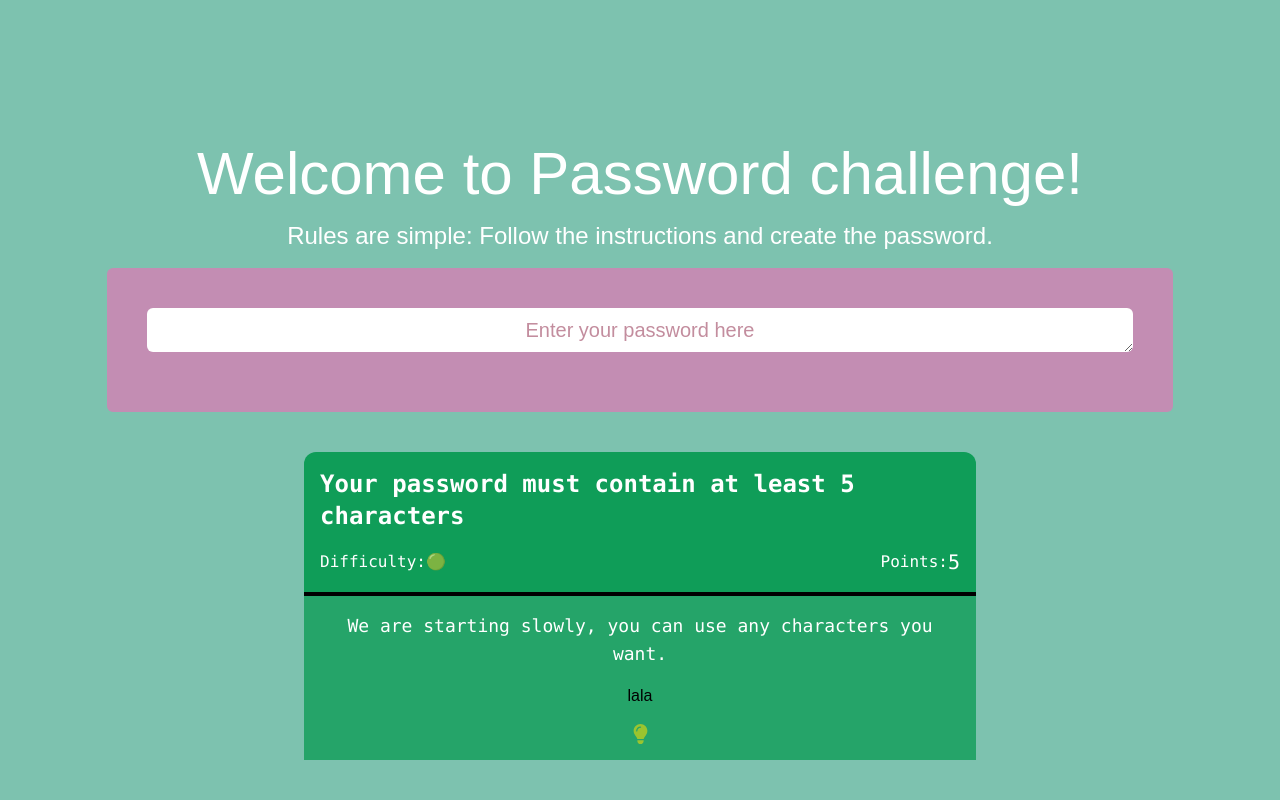
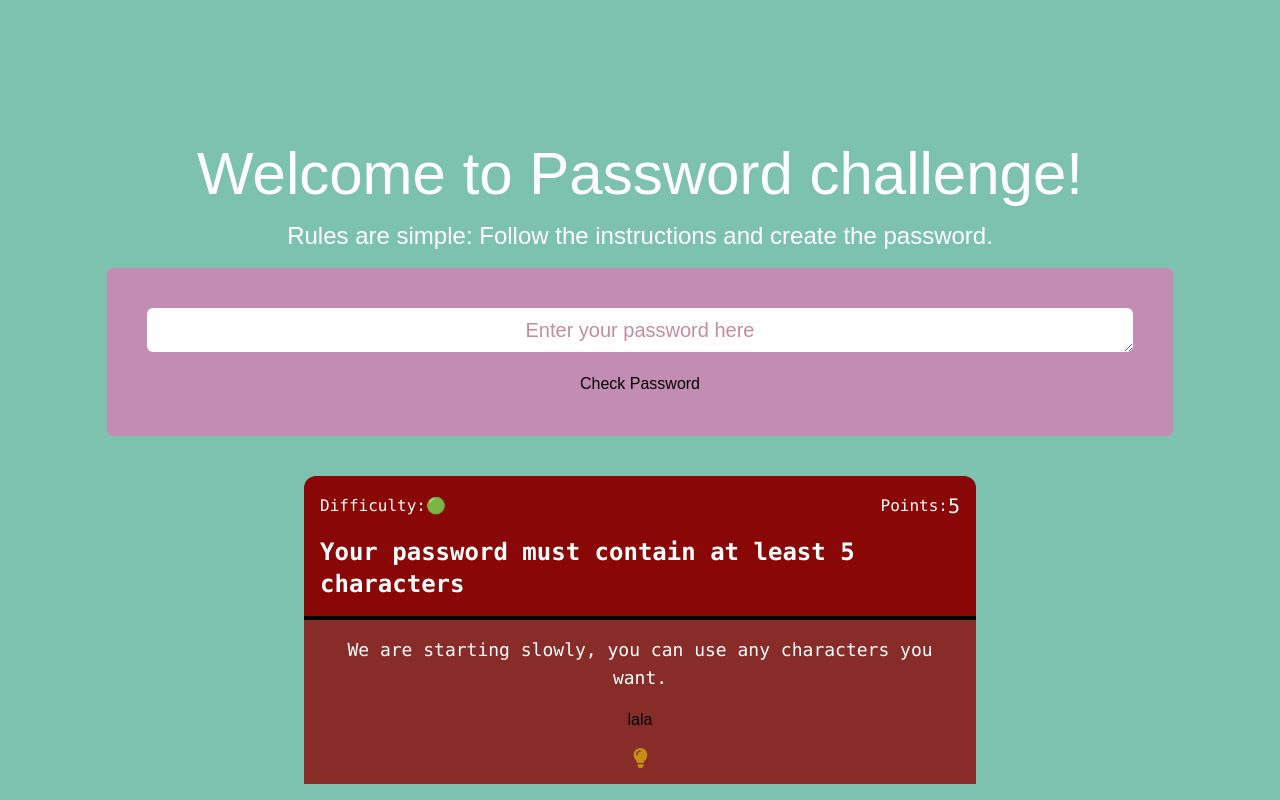
Before and after one commit to Michael-Melis/password-game, a Next.js app: page /en in a window 1280 px wide. Both pictures are taken after a click on the button "Start challenge". Built offline with nearby package versions, Linux system fonts and the light colour scheme.

Commit message:
feat(task):changing color based on isValid

```diff
--- a/app/[locale]/_components/MainChallenge.tsx
+++ b/app/[locale]/_components/MainChallenge.tsx
@@ -3,7 +3,7 @@
 import { Dispatch, SetStateAction } from 'react';
 import StyledButton from './elements/Button';
 import MainInput from './MainInput';
-import TasksToSolve from './tasks/TasksToSolve';
+
 
 const MainChallenge = ({
   challengeStarted,
@@ -12,12 +12,16 @@ const MainChallenge = ({
   challengeStarted: boolean;
   setChallengeStarted: Dispatch<SetStateAction<boolean>>;
 }) => {
+  const handleFormSubmit = (data: any) => {
+    // Here you can implement the logic to validate the user input against the challenge conditions
+    console.log(data.password);
+  };
+
   return (
     <div className='rounded-t-2xl flex justify-center w-screen'>
       {challengeStarted ? (
         <div className='flex flex-col w-screen items-center'>
-          <MainInput />
-          <TasksToSolve />
+          <MainInput onSubmit={handleFormSubmit} />
         </div>
       ) : (
         <StyledButton
@@ -32,5 +36,4 @@ const MainChallenge = ({
     </div>
   );
 };
-
 export default MainChallenge;
--- a/app/[locale]/_components/MainInput.tsx
+++ b/app/[locale]/_components/MainInput.tsx
@@ -1,13 +1,31 @@
-import { useTranslations } from 'next-intl';
-import React, { useState } from 'react';
 import DynamicRowTextArea from './elements/DynamicRowTextArea';
+import { useForm } from 'react-hook-form';
+import * as yup from 'yup';
+import { yupResolver } from '@hookform/resolvers/yup';
+import TasksToSolve from './tasks/TasksToSolve';
+import { useState } from 'react';
 
-const MainInput = () => {
-  // * Localization
-  const t = useTranslations('MainPage');
+const schema = yup.object().shape({
+  password: yup.string().min(5).required('Password is required'),
+});
 
-  // * States
-  const [password, setPassword] = useState<string>('');
+const MainInput = ({ onSubmit }: { onSubmit: any }) => {
+  const [challengeNumber, setChallengeNumber] = useState(1);
+
+  const defaultValues = {
+    password: '',
+  };
+
+  // * React hook form
+  const {
+    control,
+    handleSubmit,
+    watch,
+    formState: { errors, isValid },
+  } = useForm({
+    defaultValues,
+    resolver: yupResolver(schema),
+  });
 
   /**
    *
@@ -19,20 +37,29 @@ const MainInput = () => {
    *
    */
 
-
+  const formProps = {
+    control,
+    errors,
+  };
 
   return (
-    <div className='flex bg-[#c38db3] flex-col justify-center items-center rounded-md p-10 h-auto w-10/12'>
-      <DynamicRowTextArea
-        setValue={setPassword}
-        placeholder='passwordPlaceholder'
-        numberOfLetters={password.length}
-      />
+    <>
+      <form
+        className='flex bg-[#c38db3] flex-col justify-center items-center rounded-md p-10 h-auto w-10/12'
+        onSubmit={handleSubmit(onSubmit)}>
+        <DynamicRowTextArea
+          placeholder='passwordPlaceholder'
+          numberOfLetters={watch('password').length}
+          formProps={formProps}
+        />
 
-      <p className='text-4xl mt-5 text-[#E8A87C] break-words w-full '>
-        {password}
-      </p>
-    </div>
+        <p className='text-4xl mt-5 text-[#E8A87C] break-words w-full '>
+          {watch('password')}
+        </p>
+        <button type='submit' disabled={isValid}>Check Password</button>
+      </form>
+      <TasksToSolve isValid={isValid} challengeNumber={challengeNumber} />
+    </>
   );
 };
 
--- a/app/[locale]/_components/elements/DynamicRowTextArea.tsx
+++ b/app/[locale]/_components/elements/DynamicRowTextArea.tsx
@@ -3,15 +3,24 @@
 import { useTranslations } from 'next-intl';
 import { useScreenWidth } from '../../_hooks/useScreenWidth';
 import { calculateNumberOfRows } from '../../_utils/helpers';
+import { Control, Controller } from 'react-hook-form';
 
 const DynamicRowTextArea = ({
-  setValue,
   placeholder,
   numberOfLetters,
+  formProps,
 }: {
-  setValue: React.Dispatch<React.SetStateAction<string>>;
   placeholder: string;
   numberOfLetters: number;
+  formProps: {
+    control: Control<
+      {
+        password: string;
+      },
+      any
+    >;
+    errors: any;
+  };
 }) => {
   // * Localization
   const t = useTranslations('MainPage');
@@ -23,12 +32,21 @@ const DynamicRowTextArea = ({
   const numberOfRows = calculateNumberOfRows(actualWidth, numberOfLetters);
 
   return (
-    <textarea
-      placeholder={t(placeholder)}
-      className='w-full rounded-md p-2 h-auto  text-[#E27D60] text-xl  text-center focus:border-none outline-none  placeholder:text-center placeholder:text-[#C38D9E]'
-      onChange={(e) => setValue(e.target.value)}
-      rows={numberOfRows}
-    />
+    <>
+      <Controller
+        name='password'
+        control={formProps.control}
+        render={({ field }) => (
+          <textarea
+            placeholder={t(placeholder)}
+            {...field}
+            className='w-full rounded-md p-2 h-auto  text-[#E27D60] text-xl  text-center focus:border-none outline-none  placeholder:text-center placeholder:text-[#C38D9E]'
+            rows={numberOfRows}
+          />
+        )}
+      />
+      {formProps.errors.password && <p>{formProps.errors.password.message}</p>}
+    </>
   );
 };
 
--- a/app/[locale]/_components/tasks/Task.tsx
+++ b/app/[locale]/_components/tasks/Task.tsx
@@ -1,7 +1,7 @@
 import { ReactNode, useEffect, useState } from 'react';
 import TypoWithTranslation from '../TypoWithTranslation';
 import { FontAwesomeIcon } from '@fortawesome/react-fontawesome';
-import { faLightbulb } from '@fortawesome/free-solid-svg-icons';
+import { faCheckDouble, faLightbulb } from '@fortawesome/free-solid-svg-icons';
 
 export enum TaskDifficulty {
   low = 'low',
@@ -11,7 +11,7 @@ export enum TaskDifficulty {
 }
 
 export type TaskProps = {
-  id: string;
+  id: number;
   title: string;
   difficulty: TaskDifficulty;
   points: number;
@@ -53,15 +53,8 @@ const Task = ({ data }: { data: TaskProps }) => {
     <div className='flex flex-col max-w-2xl'>
       <div
         className={`border-b-4 border-black p-4 font-mono ${bgColor} rounded-t-xl`}>
-        <TypoWithTranslation
-          data={{
-            text: data.title,
-            localizationContainer: 'MainChallenge',
-            styles: 'text-2xl text-white font-bold',
-          }}
-        />
-        <div className='flex justify-between'>
-          <div className='flex items-center mt-4'>
+        <div className='flex justify-between mb-4'>
+          <div className='flex items-center '>
             <TypoWithTranslation
               data={{
                 text: 'difficulty',
@@ -71,7 +64,7 @@ const Task = ({ data }: { data: TaskProps }) => {
             />
             <p>{difficultyIconSwitch(data.difficulty).difficulty}</p>
           </div>
-          <div className='flex items-center mt-4'>
+          <div className='flex items-center '>
             <TypoWithTranslation
               data={{
                 text: 'points',
@@ -84,7 +77,22 @@ const Task = ({ data }: { data: TaskProps }) => {
             </p>
           </div>
         </div>
+        <TypoWithTranslation
+          data={{
+            text: data.title,
+            localizationContainer: 'MainChallenge',
+            styles: 'text-2xl text-white font-bold',
+          }}
+        />
       </div>
+      {data.solved ? (
+        <div className={`${bgColor} bg-opacity-20 flex flex-col items-center`}>
+          <FontAwesomeIcon
+            icon={faCheckDouble}
+            className='cursor-pointer animate-pulse p-4 text-6xl text-[#0F9D58]'
+          />
+        </div>
+      ) : (
         <div className={`${bgColor} bg-opacity-80 flex flex-col items-center`}>
           {data.description && (
             <TypoWithTranslation
@@ -115,6 +123,7 @@ const Task = ({ data }: { data: TaskProps }) => {
             </>
           )}
         </div>
+      )}
     </div>
   );
 };
--- a/app/[locale]/_components/tasks/TasksToSolve.tsx
+++ b/app/[locale]/_components/tasks/TasksToSolve.tsx
@@ -1,22 +1,45 @@
 import React from 'react';
 import Task, { TaskDifficulty, TaskProps } from './Task';
 
-const TasksToSolve = () => {
-  const taskObject: TaskProps = {
-    id: '123456',
+const TasksToSolve = ({
+  challengeNumber,
+  isValid,
+}: {
+  challengeNumber: number;
+  isValid: boolean;
+}) => {
+  const tasks: TaskProps[] = [
+    {
+      id: 1,
       title: 'title1',
       difficulty: TaskDifficulty.low,
       points: 10,
-    solved: true,
+      solved: false,
       hint: 'Lorem ipsum dolor sit amet consectetur adipisicing elit. Eius ipsa reprehenderit, voluptate aliquid dolores, optio veritatis ipsum, debitis quia error et minima.',
       description: 'description1',
-
       additionalContent: <>lala</>,
-  };
+    },
+    {
+      id: 2,
+      title: 'title1',
+      difficulty: TaskDifficulty.low,
+      points: 10,
+      solved: false,
+      hint: 'Lorem ipsum dolor sit amet consectetur adipisicing elit. Eius ipsa reprehenderit, voluptate aliquid dolores, optio veritatis ipsum, debitis quia error et minima.',
+      description: 'description1',
+      additionalContent: <>lala</>,
+    },
+  ];
 
   return (
-    <div className='mt-10 max-w-2xl min-w-full rounde flex justify-center'>
-      <Task data={taskObject} />
+    <div className='mt-10 max-w-2xl min-w-full rounded flex justify-center'>
+      {tasks.map((task, index) => (
+        <>
+          {index === challengeNumber - 1 && (
+            <Task key={task.id} data={{ ...task, solved: isValid }} />
+          )}
+        </>
+      ))}
     </div>
   );
 };
```
Lines whose indentation alone changed are shown as unchanged.
